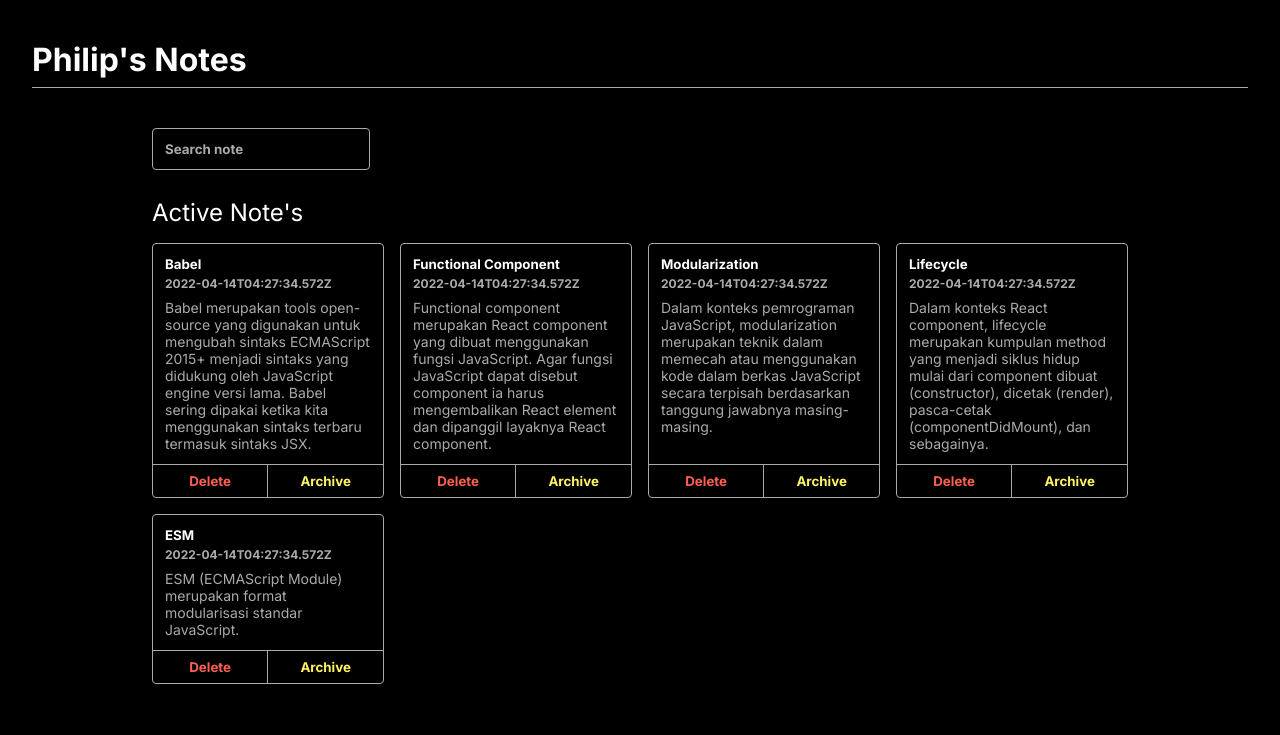
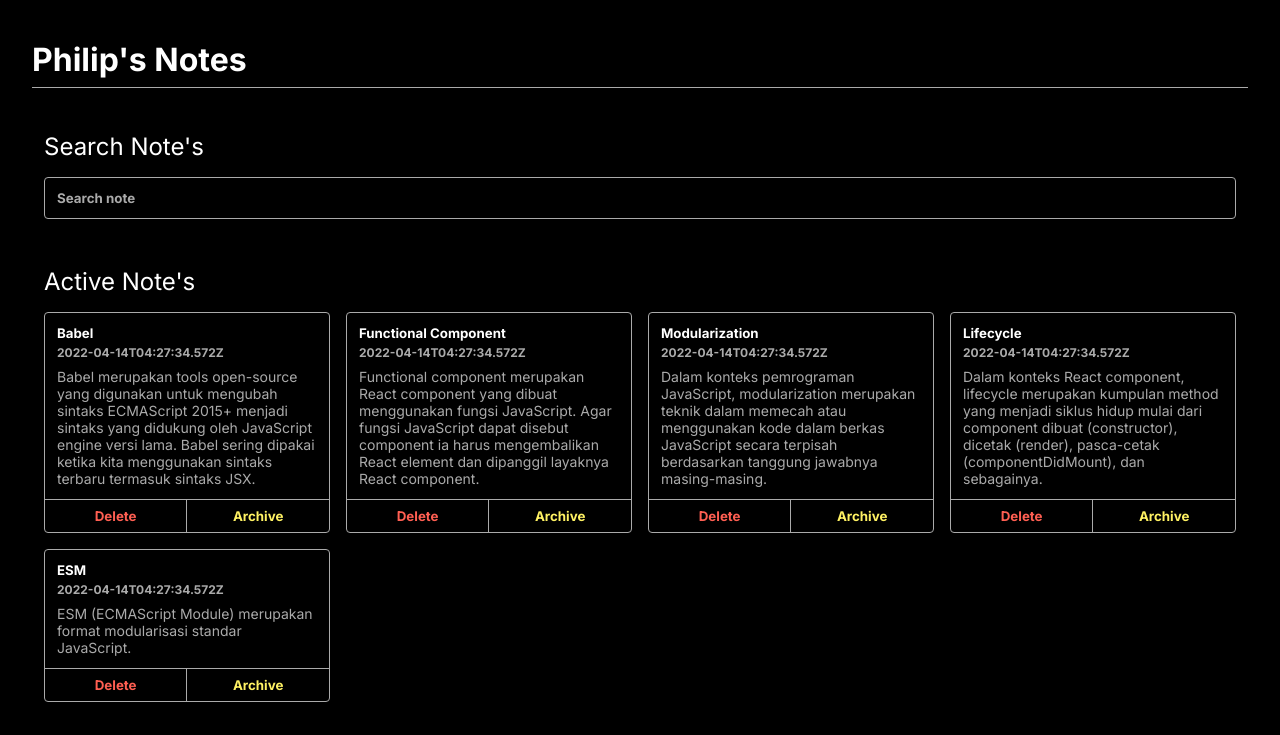
Before and after one commit to S1rent/react-notes, a React (Create React App) app: page / in a window 1280 px wide. Shown: the top 735 px of the page. Built offline with nearby package versions, Linux system fonts and the light colour scheme.

Commit message:
feat: archive unarchive feature

```diff
--- a/src/components/Main/components/NoteItem/index.jsx
+++ b/src/components/Main/components/NoteItem/index.jsx
@@ -1,8 +1,12 @@
 import React from 'react'
 
 const NoteItem = (props) => {
-  const { data } = props
+  const { data, setData } = props
   const { title, body, createdAt, archived } = data
+
+  const archiveHandler = () => {
+    setData(data.id)
+  }
 
   return (
     <div className='note-item'>
@@ -14,7 +18,7 @@ const NoteItem = (props) => {
 
         <div className='note-item__action'>
             <button className='note-item__delete-button'>Delete</button>
-            <button className='note-item__archive-button'>{ archived ? "Un-archive" : "Archive" }</button>
+            <button className='note-item__archive-button' onClick={ archiveHandler }>{ archived ? "Un-archive" : "Archive" }</button>
         </div>
     </div>
   )
--- a/src/components/Main/components/NotesList/index.jsx
+++ b/src/components/Main/components/NotesList/index.jsx
@@ -2,14 +2,14 @@ import React from 'react'
 import NoteItem from '../NoteItem'
 
 const NotesList = (props) => {
-  const { data } = props
+  const { data, setData } = props
 
   return (
     <div>
         <div className='notes-list'>
             {
                 data.map((item) => {
-                    return <NoteItem data={ item } key={ item.id } />
+                    return <NoteItem data={ item } key={ item.id } setData={ setData } />
                 })
             }
         </div>
--- a/src/components/Main/components/SearchBar/index.jsx
+++ b/src/components/Main/components/SearchBar/index.jsx
@@ -8,21 +8,11 @@ const SearchBar = (props) => {
   const onKeywordChange = (event) => {
     const word = event.target.value.trim()
     setKeyword(word)
-
-    if(word === "")
-        searchBarHandler(data)
-    else {
-        const filteredData = data.filter((item) => {
-            return item.title.toLowerCase().includes(word)
-        })
-        searchBarHandler(filteredData)
-    }
-
   }
 
   return (
     <div>
-        <form>
+        <form className='note-input'>
             <input
                 type="text"
                 placeholder="Search note"
--- a/src/components/Main/index.jsx
+++ b/src/components/Main/index.jsx
@@ -6,24 +6,45 @@ import NotesList from './components/NotesList';
 
 const Main = () => {
   const [data, setData] = useState(getInitialData())
-  const [filteredData, setFilteredData] = useState(data)
-  const activeNotes = filteredData.filter((item) => {
+  const [keyword, setKeyword] = useState("")
+
+  const activeNotes = data.filter((item) => {
+    return item.title.toLowerCase().includes(keyword)
+  }).filter((item) => {
     return !item.archived
   })
 
-  const archivedNotes = filteredData.filter((item) => {
+  const archivedNotes =  data.filter((item) => {
+    return item.title.toLowerCase().includes(keyword)
+  }).filter((item) => {
     return item.archived
   })
 
+  const moveData = (id) => {
+    let copyData = [...data]
+
+    let targetData = null
+    for (let i = 0; i < copyData.length; i++) {
+        if(copyData[i].id === id) {
+            targetData = copyData[i]
+            break
+        }
+    }
+
+    targetData.archived = !targetData.archived
+    setData(copyData)
+  }
+
   return (
     <div className='note-app__body'>
-        <SearchBar data={ data } searchBarHandler={ setFilteredData }/>
+        <h2>Search Note's</h2>
+        <SearchBar data={ data } searchBarHandler={ setKeyword }/>
 
         <h2>Active Note's</h2>
-        <NotesList data={ activeNotes } />
+        <NotesList data={ activeNotes } setData={ moveData } />
 
         <h2>Archived Note's</h2>
-        <NotesList data={ archivedNotes } />
+        <NotesList data={ archivedNotes } setData={ moveData } />
     </div>
   )
 }
--- a/src/styles/style.css
+++ b/src/styles/style.css
@@ -41,7 +41,7 @@ input::placeholder, textarea::placeholder {
 
 
 .note-app__body {
-  max-width: 1000px;
+  max-width: 100%;
   margin: 16px auto;
   padding: 12px;
 }
@@ -52,8 +52,7 @@ input::placeholder, textarea::placeholder {
 }
 
 .note-input {
-  margin: 0 auto;
-  max-width: 500px;
+  max-width: 100%;
   margin-bottom: 48px;
 }
 
```
